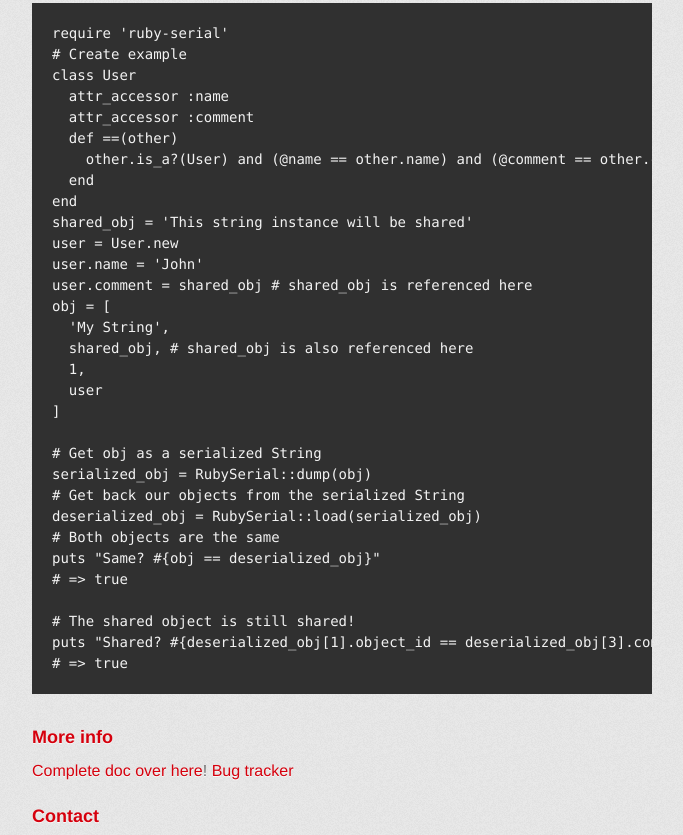
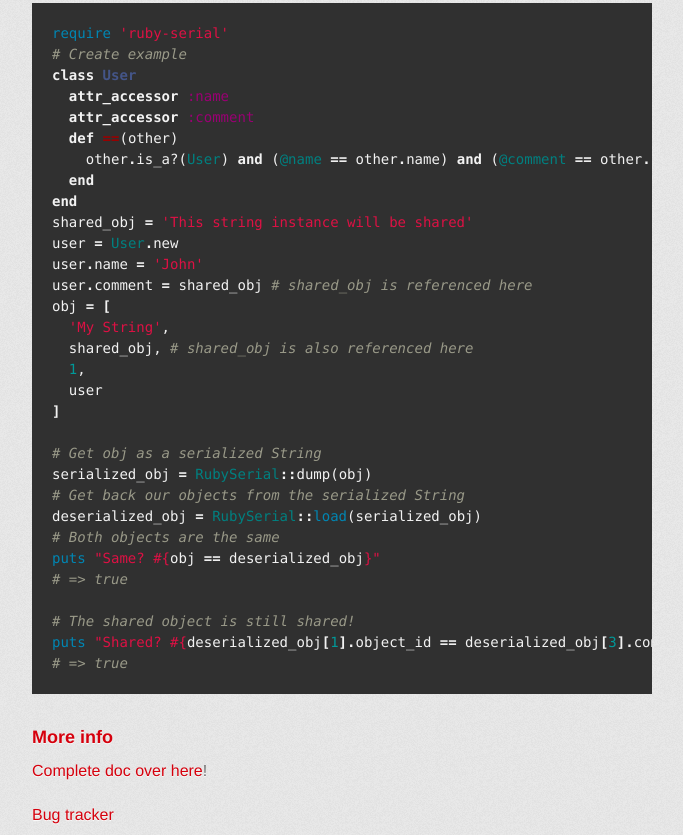
Before and after one commit to Muriel-Salvan/ruby-serial, a plain HTML site: page index.html in a window 1280 px wide. Shown: the part 856-1691 px from the top of the page, without its empty margins (298-981 px from the left). Drawn offline with Linux system fonts and the light colour scheme; a web font is replaced by a local one.

```diff
--- a/index.html
+++ b/index.html
@@ -59,44 +59,45 @@
 
 <p>Its usage is the same as Marshal library:</p>
 
-<pre><code>require 'ruby-serial'
-# Create example
-class User
-  attr_accessor :name
-  attr_accessor :comment
-  def ==(other)
-    other.is_a?(User) and (@name == other.name) and (@comment == other.comment)
-  end
-end
-shared_obj = 'This string instance will be shared'
-user = User.new
-user.name = 'John'
-user.comment = shared_obj # shared_obj is referenced here
-obj = [
-  'My String',
-  shared_obj, # shared_obj is also referenced here
-  1,
-  user
-]
+<div class="highlight highlight-ruby"><pre><span class="nb">require</span> <span class="s1">'ruby-serial'</span>
+<span class="c1"># Create example</span>
+<span class="k">class</span> <span class="nc">User</span>
+  <span class="kp">attr_accessor</span> <span class="ss">:name</span>
+  <span class="kp">attr_accessor</span> <span class="ss">:comment</span>
+  <span class="k">def</span> <span class="nf">==</span><span class="p">(</span><span class="n">other</span><span class="p">)</span>
+    <span class="n">other</span><span class="o">.</span><span class="n">is_a?</span><span class="p">(</span><span class="no">User</span><span class="p">)</span> <span class="ow">and</span> <span class="p">(</span><span class="vi">@name</span> <span class="o">==</span> <span class="n">other</span><span class="o">.</span><span class="n">name</span><span class="p">)</span> <span class="ow">and</span> <span class="p">(</span><span class="vi">@comment</span> <span class="o">==</span> <span class="n">other</span><span class="o">.</span><span class="n">comment</span><span class="p">)</span>
+  <span class="k">end</span>
+<span class="k">end</span>
+<span class="n">shared_obj</span> <span class="o">=</span> <span class="s1">'This string instance will be shared'</span>
+<span class="n">user</span> <span class="o">=</span> <span class="no">User</span><span class="o">.</span><span class="n">new</span>
+<span class="n">user</span><span class="o">.</span><span class="n">name</span> <span class="o">=</span> <span class="s1">'John'</span>
+<span class="n">user</span><span class="o">.</span><span class="n">comment</span> <span class="o">=</span> <span class="n">shared_obj</span> <span class="c1"># shared_obj is referenced here</span>
+<span class="n">obj</span> <span class="o">=</span> <span class="o">[</span>
+  <span class="s1">'My String'</span><span class="p">,</span>
+  <span class="n">shared_obj</span><span class="p">,</span> <span class="c1"># shared_obj is also referenced here</span>
+  <span class="mi">1</span><span class="p">,</span>
+  <span class="n">user</span>
+<span class="o">]</span>
 
-# Get obj as a serialized String
-serialized_obj = RubySerial::dump(obj)
-# Get back our objects from the serialized String
-deserialized_obj = RubySerial::load(serialized_obj)
-# Both objects are the same
-puts "Same? #{obj == deserialized_obj}"
-# =&gt; true
+<span class="c1"># Get obj as a serialized String</span>
+<span class="n">serialized_obj</span> <span class="o">=</span> <span class="no">RubySerial</span><span class="o">::</span><span class="n">dump</span><span class="p">(</span><span class="n">obj</span><span class="p">)</span>
+<span class="c1"># Get back our objects from the serialized String</span>
+<span class="n">deserialized_obj</span> <span class="o">=</span> <span class="no">RubySerial</span><span class="o">::</span><span class="nb">load</span><span class="p">(</span><span class="n">serialized_obj</span><span class="p">)</span>
+<span class="c1"># Both objects are the same</span>
+<span class="nb">puts</span> <span class="s2">"Same? </span><span class="si">#{</span><span class="n">obj</span> <span class="o">==</span> <span class="n">deserialized_obj</span><span class="si">}</span><span class="s2">"</span>
+<span class="c1"># =&gt; true</span>
 
-# The shared object is still shared!
-puts "Shared? #{deserialized_obj[1].object_id == deserialized_obj[3].comment.object_id}"
-# =&gt; true
-</code></pre>
+<span class="c1"># The shared object is still shared!</span>
+<span class="nb">puts</span> <span class="s2">"Shared? </span><span class="si">#{</span><span class="n">deserialized_obj</span><span class="o">[</span><span class="mi">1</span><span class="o">].</span><span class="n">object_id</span> <span class="o">==</span> <span class="n">deserialized_obj</span><span class="o">[</span><span class="mi">3</span><span class="o">].</span><span class="n">comment</span><span class="o">.</span><span class="n">object_id</span><span class="si">}</span><span class="s2">"</span>
+<span class="c1"># =&gt; true</span>
+</pre></div>
 
 <h3>
 <a name="more-info" class="anchor" href="#more-info"><span class="octicon octicon-link"></span></a>More info</h3>
 
-<p><a href="http://ruby-serial.sourceforge.net">Complete doc over here</a>!
-<a href="http://sourceforge.net/p/ruby-serial/bugs/">Bug tracker</a></p>
+<p><a href="http://ruby-serial.sourceforge.net">Complete doc over here</a>!</p>
+
+<p><a href="http://sourceforge.net/p/ruby-serial/bugs/">Bug tracker</a></p>
 
 <h3>
 <a name="contact" class="anchor" href="#contact"><span class="octicon octicon-link"></span></a>Contact</h3>
```
Also changed, not shown: params.json (+1 -1 lines).
